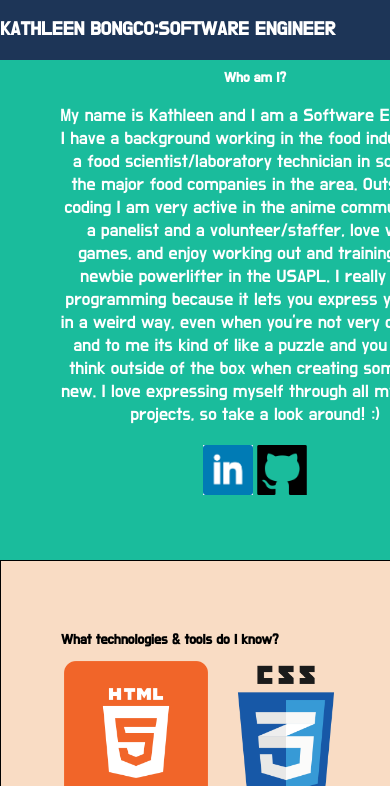
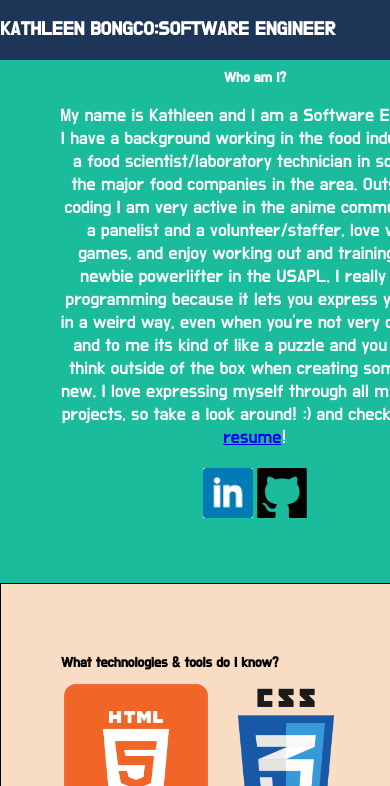
Before and after one commit to kbongco/kathleen-portfolio, a plain HTML site: page index.html in a window 390 px wide. Shown: the top 786 px of the page. Drawn offline with nearby package versions, Linux system fonts and the light colour scheme; no server answers.

Commit message:
added link to resume in bio to help with mobile design

```diff
--- a/app.css
+++ b/app.css
@@ -166,6 +166,7 @@ footer{
 @media only screen and (max-width: 768px){
   header {
     position:absolute;
+    width:100%;
   }
 
   #nav {
--- a/index.html
+++ b/index.html
@@ -16,8 +16,9 @@
     <header id="header">
       <div class="container">
         <h1>Kathleen Bongco:Software Engineer</h1>
+        <div id="mobile-resume"></div>
         <nav id="nav">
-          <a href='assets/icon' id='menu-icon'></a>
+          <a href="assets/icon" id="menu-icon"></a>
           <ul>
             <li>
               <a href="#header">Home</a>
@@ -43,7 +44,6 @@
           </a>
         </nav>
       </div>
-
     </header>
     <div class="about" id="about-me">
       <h1>Who am I?</h1>
@@ -57,7 +57,12 @@
         it lets you express yourself in a weird way, even when you're not very
         creative, and to me its kind of like a puzzle and you get to think
         outside of the box when creating something new. I love expressing myself
-        through all my coding projects, so take a look around! :)
+        through all my coding projects, so take a look around! :) and check out
+        my
+        <a
+          href="https://drive.google.com/file/d/1lEAEb4Sc0XcgAK6kHxhiIm86s-96n0Km/view?usp=sharing"
+          >resume</a
+        >!
       </p>
       <a href="https://www.linkedin.com/in/kathleen-bongco-11843197/"
         ><img class="social-icon" src="assets/linkedin.png"
```
